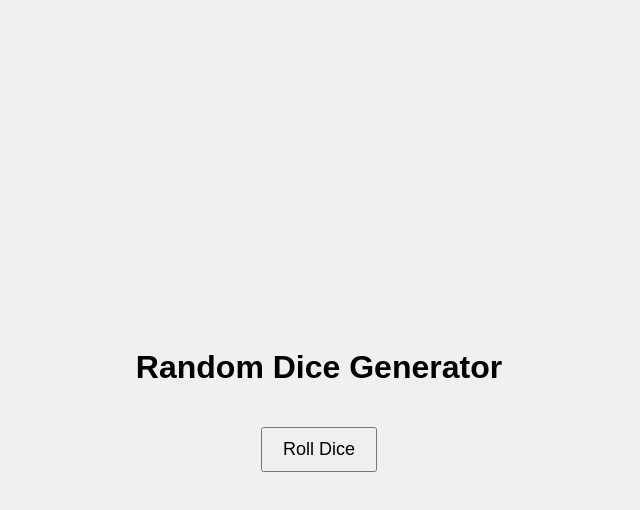
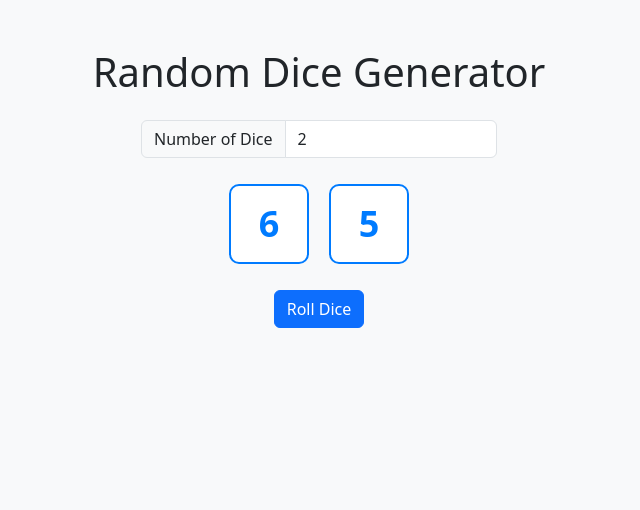
Before and after one commit to Drakonoffnet/Dice, a plain HTML site: page index.html in a window 1280 px wide. Shown: the whole page, without its empty margins (321-961 px from the left). Drawn offline with nearby package versions, Linux system fonts and the light colour scheme.

Commit message:
add bootstrap

```diff
--- a/index.html
+++ b/index.html
@@ -1,16 +1,29 @@
 <!DOCTYPE html>
 <html lang="en">
 <head>
+    <meta charset="UTF-8">
     <meta name="viewport" content="width=device-width, initial-scale=1.0">
     <title>Random Dice Generator</title>
+    <link href="https://cdn.jsdelivr.net/npm/bootstrap@5.3.0-alpha1/dist/css/bootstrap.min.css" rel="stylesheet">
     <link rel="stylesheet" href="styles.css">
 </head>
 <body>
-    <div class="container">
-        <h1>Random Dice Generator</h1>
-        <div id="diceContainer" class="dice-container"></div>
-        <button id="rollButton">Roll Dice</button>
+    <div class="container mt-5">
+        <h1 class="text-center mb-4">Random Dice Generator</h1>
+        <div class="row justify-content-center mb-3">
+            <div class="col-md-4">
+                <div class="input-group">
+                    <span class="input-group-text">Number of Dice</span>
+                    <input type="number" id="diceCount" class="form-control" value="2" min="1" max="10">
+                </div>
+            </div>
+        </div>
+        <div id="diceContainer" class="d-flex flex-wrap justify-content-center mb-3"></div>
+        <div class="text-center">
+            <button id="rollButton" class="btn btn-primary">Roll Dice</button>
+        </div>
     </div>
+    <script src="https://cdn.jsdelivr.net/npm/bootstrap@5.3.0-alpha1/dist/js/bootstrap.bundle.min.js"></script>
     <script src="script.js"></script>
 </body>
 </html>
--- a/script.js
+++ b/script.js
@@ -1,6 +1,7 @@
 document.addEventListener('DOMContentLoaded', () => {
     const diceContainer = document.getElementById('diceContainer');
     const rollButton = document.getElementById('rollButton');
+    const diceCountInput = document.getElementById('diceCount');
 
     function createDice(value) {
         const dice = document.createElement('div');
@@ -15,7 +16,7 @@ document.addEventListener('DOMContentLoaded', () => {
 
     function displayDice() {
         diceContainer.innerHTML = '';
-        const numDice = 2; // You can change this to display more dice
+        const numDice = parseInt(diceCountInput.value);
         for (let i = 0; i < numDice; i++) {
             const value = rollDice();
             const dice = createDice(value);
@@ -24,4 +25,7 @@ document.addEventListener('DOMContentLoaded', () => {
     }
 
     rollButton.addEventListener('click', displayDice);
+
+    // Initial display
+    displayDice();
 });
--- a/styles.css
+++ b/styles.css
@@ -1,39 +1,18 @@
 body {
-    font-family: Arial, sans-serif;
+    background-color: #f8f9fa;
+}
+
+.dice {
+    width: 80px;
+    height: 80px;
+    background-color: white;
+    border: 2px solid #007bff;
+    border-radius: 10px;
+    margin: 10px;
     display: flex;
     justify-content: center;
     align-items: center;
-    height: 100vh;
-    margin: 0;
-    background-color: #f0f0f0;
+    font-size: 36px;
+    font-weight: bold;
+    color: #007bff;
 }
-
-.container {
-    text-align: center;
-}
-
-.dice-container {
-    display: flex;
-    justify-content: center;
-    margin: 20px 0;
-}
-
-.dice {
-    width: 100px;
-    height: 100px;
-    background-color: white;
-    border: 2px solid black;
-    border-radius: 10px;
-    margin: 0 10px;
-    display: flex;
-    justify-content: center;
-    align-items: center;
-    font-size: 48px;
-    font-weight: bold;
-}
-
-button {
-    padding: 10px 20px;
-    font-size: 18px;
-    cursor: pointer;
-}
```
